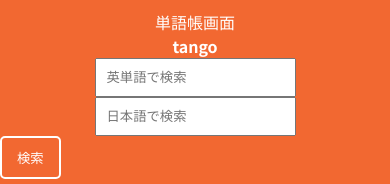
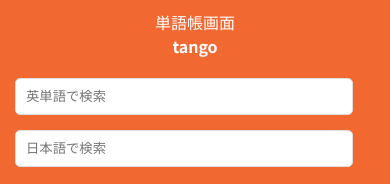
Before and after one commit to nishinkazunoko/tango, a plain HTML site: page search.html in a window 390 px wide. Shown: the top 184 px of the page. Drawn offline with nearby package versions, Linux system fonts and the light colour scheme; files that its build step writes are made by us from their sources; a script that the page names is missing.

Commit message:
fixed for sp

```diff
--- a/search.html
+++ b/search.html
@@ -103,6 +103,12 @@
           grid-template-columns: 100%;
           padding: 0 15px;
         }
+        .search-box{
+          display: flex;
+          flex-direction: column;
+          gap:15px;
+          padding: 0 15px;
+        }
       }
       </style>
 </head>
@@ -116,9 +122,12 @@
         </ul>
     </nav>
         <h1>tango</h1>
-        <input type="text" id="searchEnglish" placeholder="英単語で検索">
-        <input type="text" id="searchJapanese" placeholder="日本語で検索">
+        <div class="search-box">
+          <input type="text" id="searchEnglish" placeholder="英単語で検索">
+          <input type="text" id="searchJapanese" placeholder="日本語で検索">
+        </div>
         <button id="searchButton">検索</button>
+
     </header>
     <main>
         <div id="wordList"></div>
```
